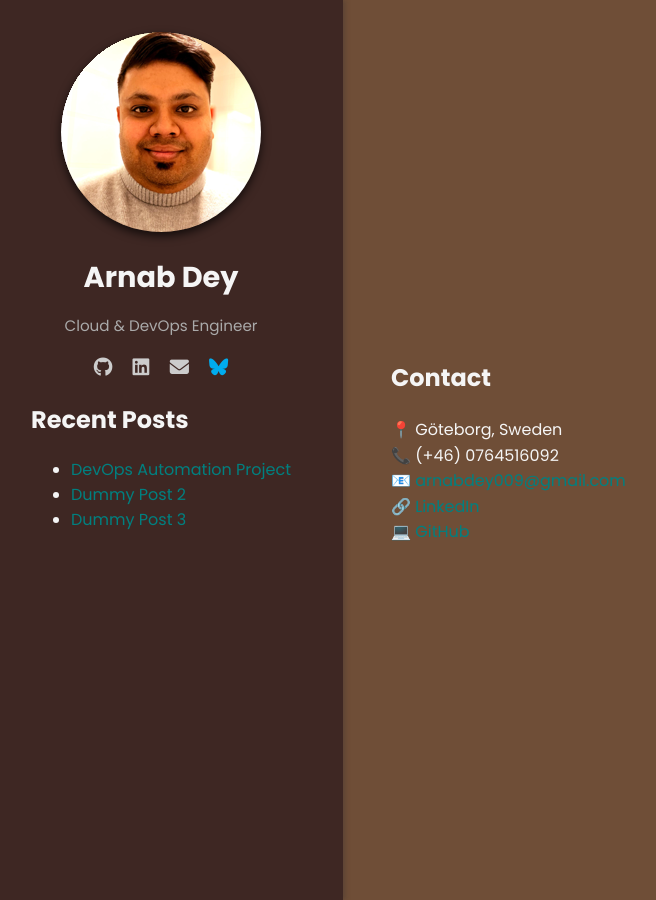
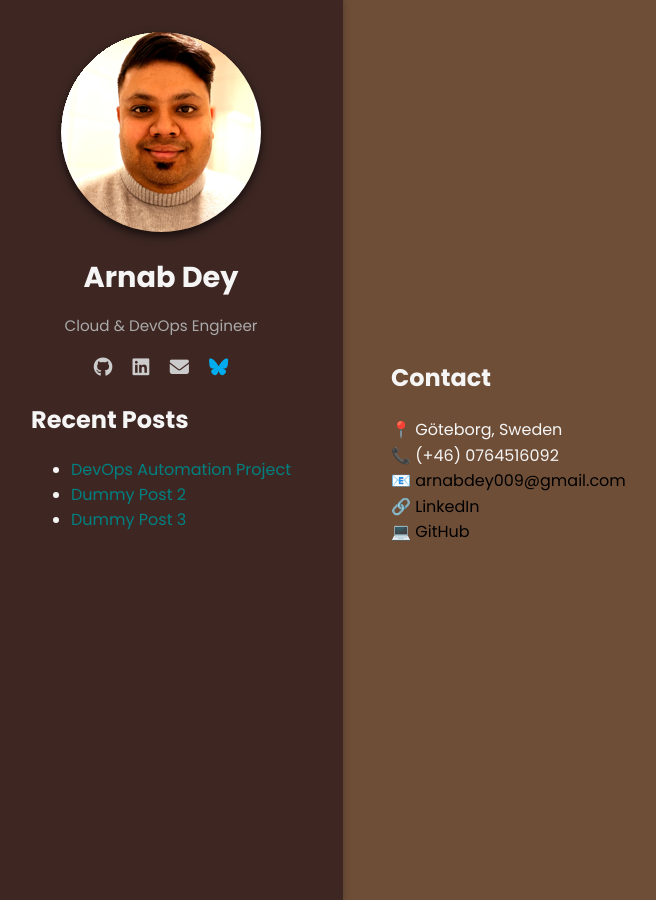
Before and after one commit to arnabdey73/arnabdey73.github.io, a Jekyll site: the page built from contact.md, in a window 1280 px wide. Shown: the whole page, without its empty margins (21-677 px from the left). Built offline with Jekyll 4.4.1, drawn with Linux system fonts in a browser that asks for light colours; nearby versions of some CDN libraries; our own code applies the rules of GitHub Pages for plain Markdown files.

Commit message:
changed url color again to black

```diff
--- a/assets/css/main.scss
+++ b/assets/css/main.scss
@@ -40,7 +40,7 @@ h1, h2, h3, h4, h5, h6 {
 @import "minimal-mistakes"; // main partials
 
 a:link {
-  color: #1f5f97 $link-color;
+  color: #0a253c $link-color;
 }
 
 a:visited {
--- a/assets/css/style.css
+++ b/assets/css/style.css
@@ -92,7 +92,7 @@ body {
   }
 
   a {
-    color: teal; /* Set all URLs to teal */
+    color: black; /* Set all URLs to teal */
     text-decoration: none;
     transition: color 0.3s ease;
   }
```
